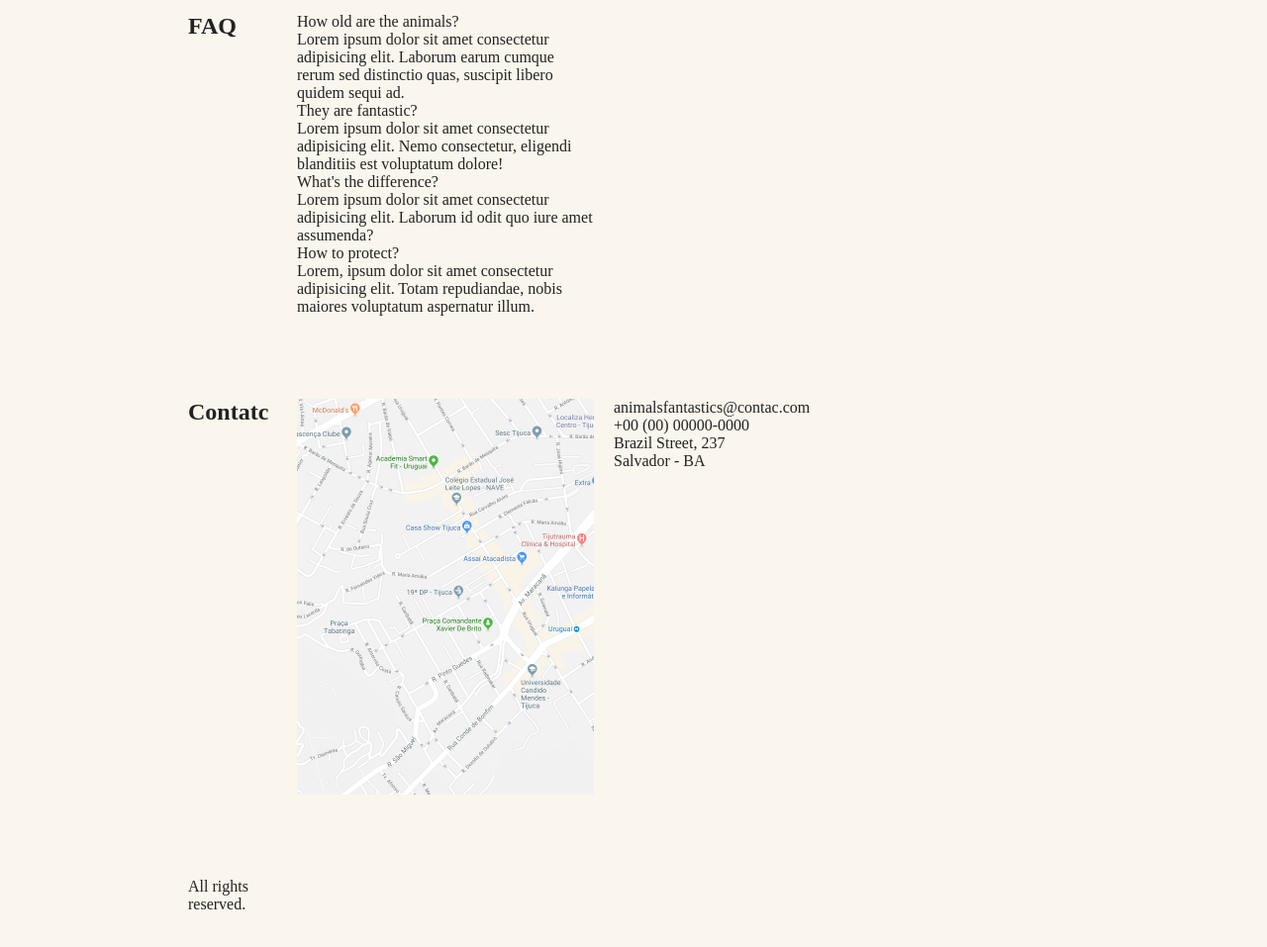
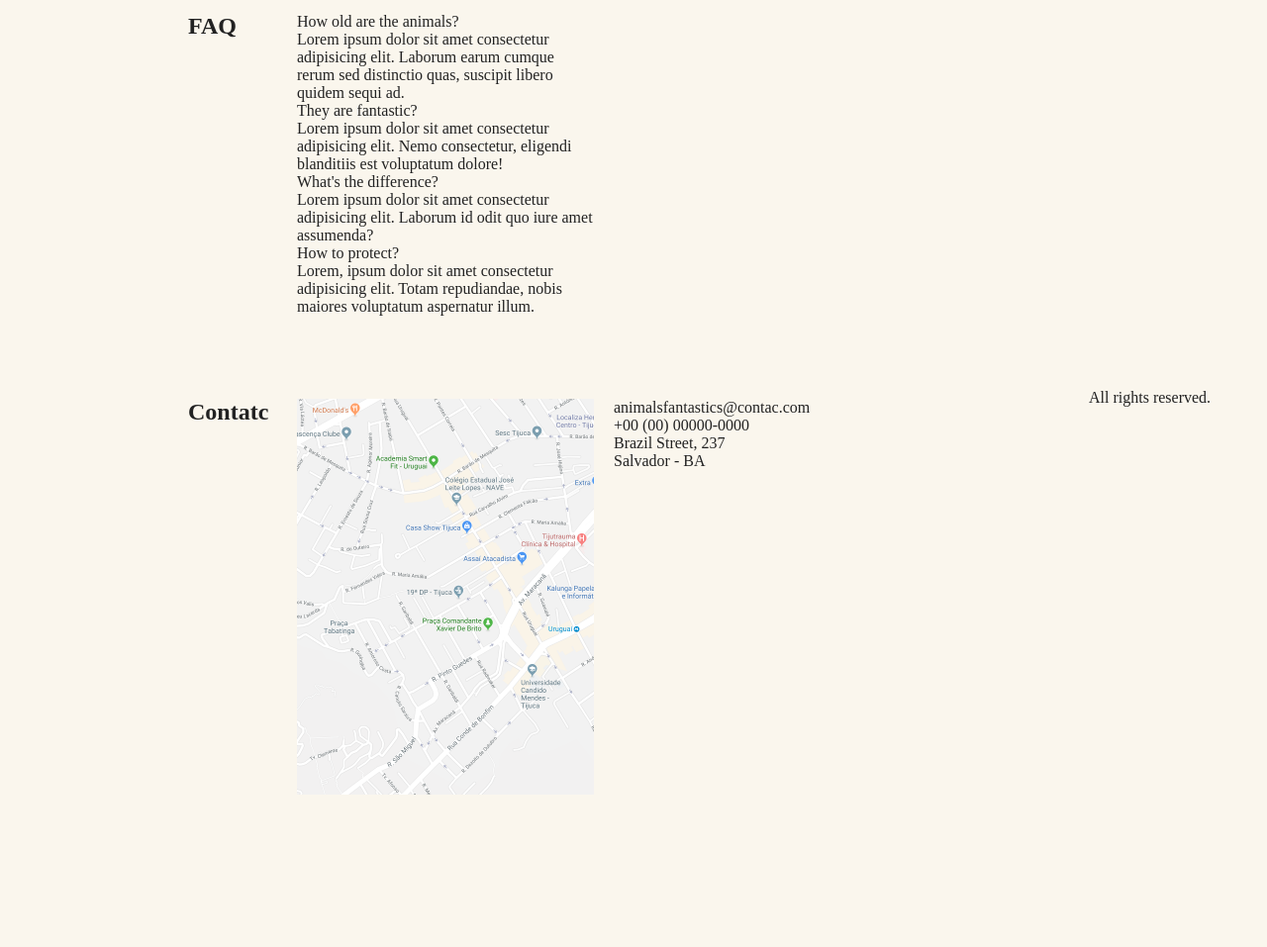
Before and after one commit to dyhalmeida/FantasticAnimals, a website: page index.html in a window 1280 px wide. Shown: the part 2601-3558 px from the top of the page at 99% size. After the commit the page ends 3478 px from the top, so only its background shows below. Drawn offline with Linux system fonts and the light colour scheme.

Commit message:
refactor: class de Grid removido do footer

```diff
--- a/index.html
+++ b/index.html
@@ -205,7 +205,7 @@
         <li>Salvador - BA</li>
       </ul>
     </section>
-    <footer class="copyright grid">
+    <footer class="copyright">
       <p>All rights reserved.</p>
     </footer>
     <script src="./script/main.js"></script>
```
